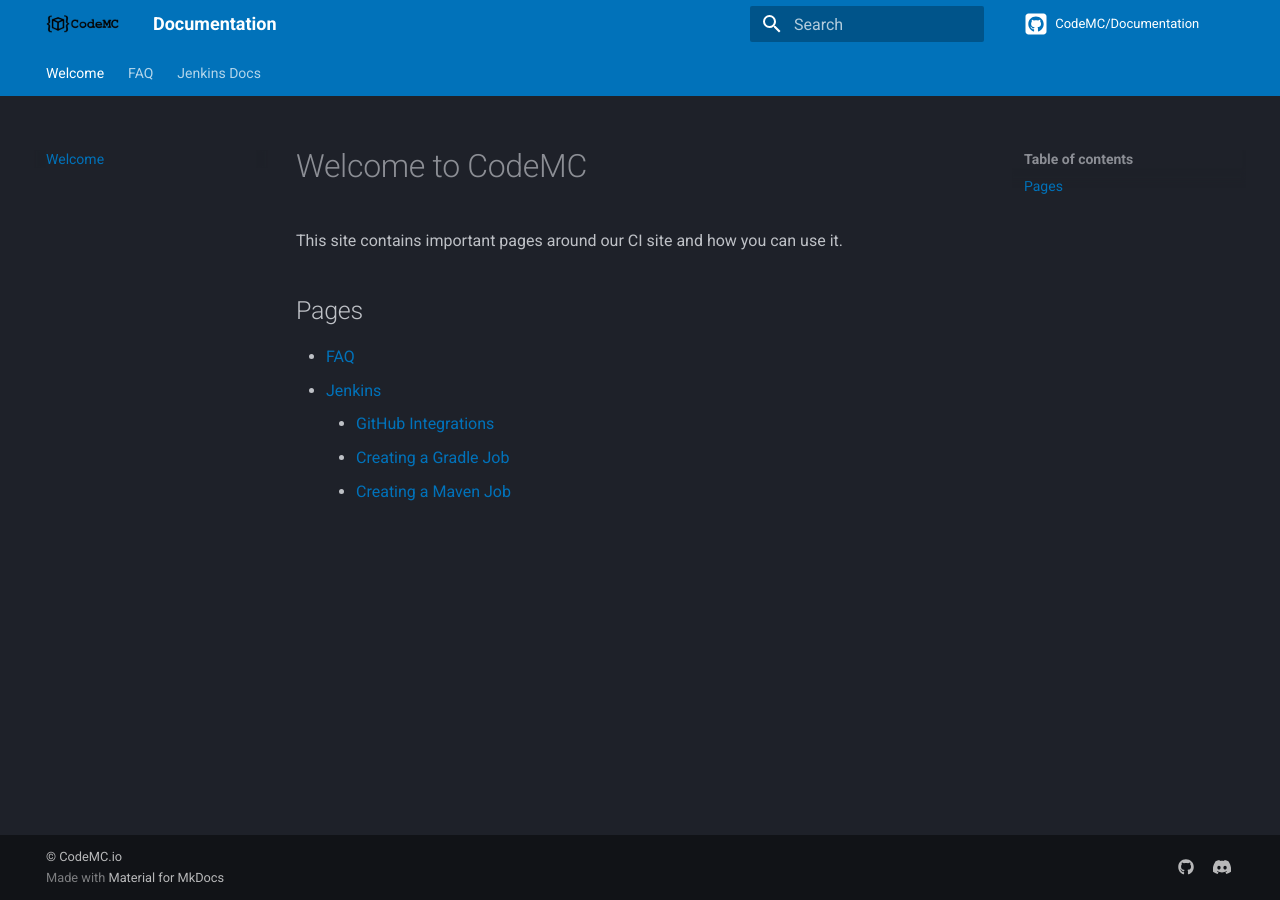
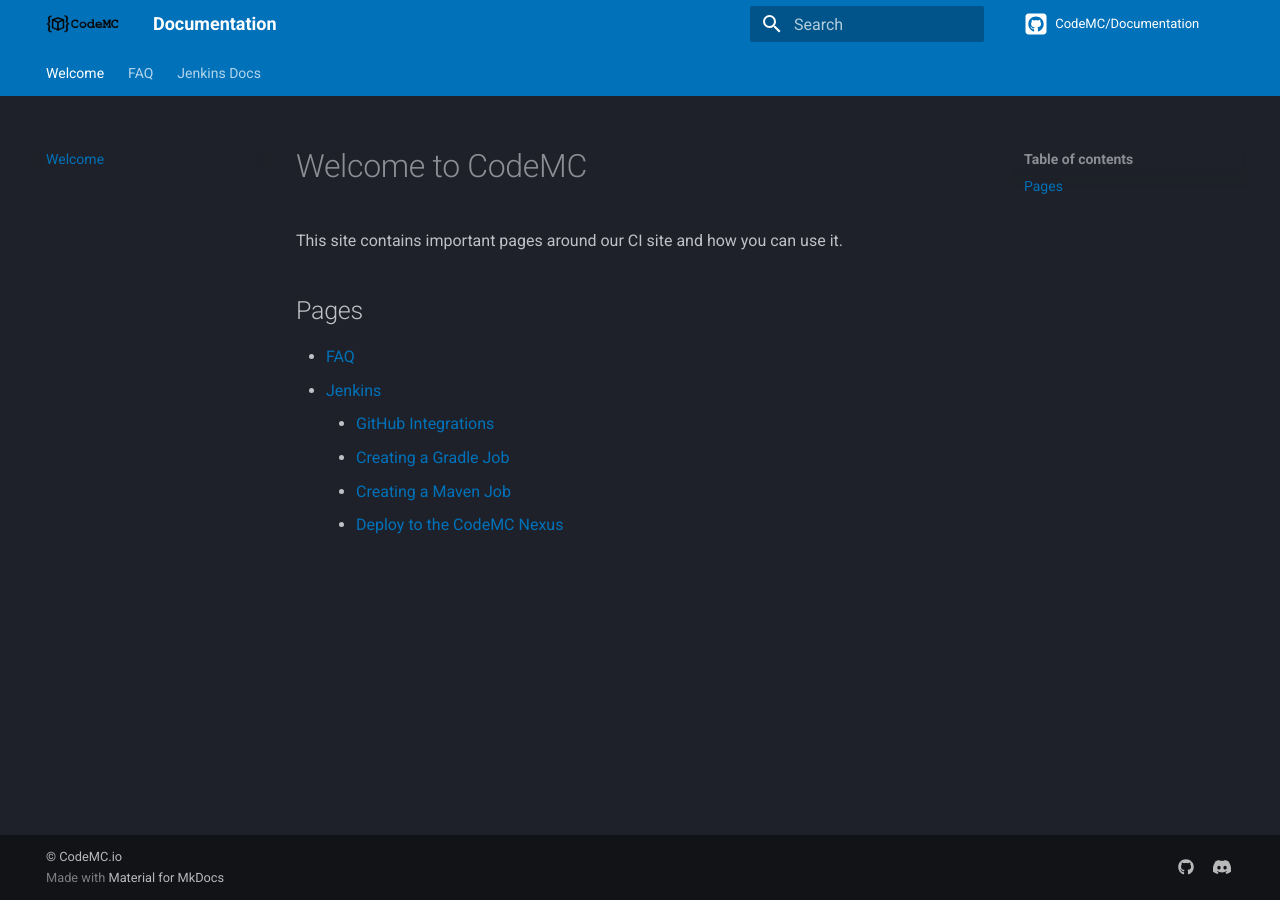
Before and after one commit to CodeMC/Documentation, an MkDocs documentation site: the page built from docs/index.md, in a window 1280 px wide. Built offline with MkDocs 1.6.1 and Material for MkDocs 9.7.7, drawn with Linux system fonts in a browser that asks for light colours; comment, search, counter and statistics services are not loaded.

Commit message:
Update index.md

```diff
--- a/docs/index.md
+++ b/docs/index.md
@@ -8,3 +8,4 @@ This site contains important pages around our CI site and how you can use it.
     - [GitHub Integrations](jenkins/github-integration)
     - [Creating a Gradle Job](jenkins/gradle)
     - [Creating a Maven Job](jenkins/maven)
+    - [Deploy to the CodeMC Nexus](jenkins/deploy)
```
